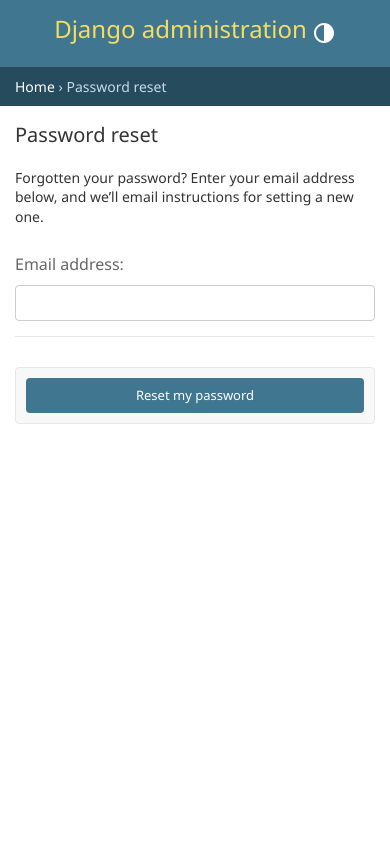
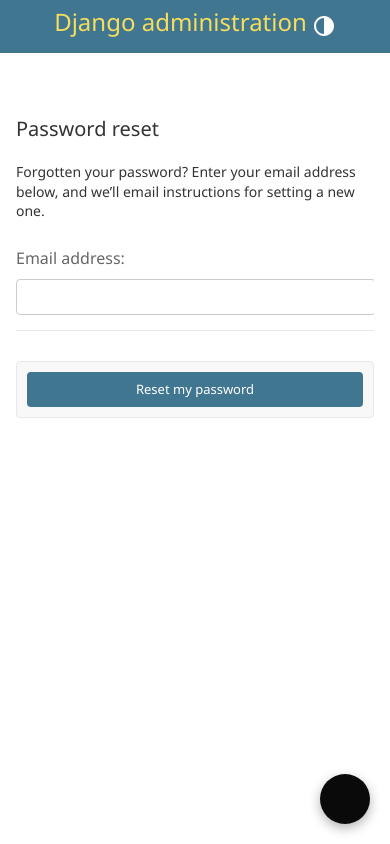
Before and after one commit to Linkindadaba/gadget-store, a Django app: page /accounts/password_reset/ in a window 390 px wide. Run offline with Django 5.2, Linux system fonts and the light colour scheme.

Commit message:
Add mobile-friendly sidebar to admin portal

```diff
--- /dev/null
+++ b/gadget_store/templates/admin/base.html
@@ -0,0 +1,99 @@
+{% extends "admin/base.html" %}
+{% load static %}
+
+{% block extrastyle %}
+{{ block.super }}
+<style>
+  @media (max-width: 768px) {
+    #container { margin: 0; padding: 0; }
+    #header {
+      position: fixed;
+      top: 0; left: 0; right: 0;
+      z-index: 1050;
+      padding: 0.5rem 1rem !important;
+    }
+    #header .branding { font-size: 1rem; }
+    #header .user-tools { display: none; }
+    #content { margin-top: 60px; padding: 1rem !important; }
+
+    /* Mobile sidebar */
+    #suit-side {
+      position: fixed;
+      top: 0; left: 0; bottom: 0;
+      width: 280px;
+      background: #1a1a1a;
+      z-index: 1100;
+      transform: translateX(-100%);
+      transition: transform 0.3s ease;
+      overflow-y: auto;
+      padding-top: 60px;
+    }
+    #suit-side.show { transform: translateX(0); }
+
+    /* Toggle button */
+    .sidebar-toggle {
+      display: block !important;
+      position: fixed;
+      bottom: 20px;
+      right: 20px;
+      z-index: 1060;
+      width: 50px;
+      height: 50px;
+      border-radius: 50%;
+      background: #0a0a0a;
+      color: #fff;
+      border: none;
+      box-shadow: 0 4px 12px rgba(0,0,0,0.3);
+    }
+    .sidebar-toggle i { font-size: 1.5rem; }
+
+    /* Overlay */
+    .sidebar-overlay {
+      display: none;
+      position: fixed;
+      top: 0; left: 0; right: 0; bottom: 0;
+      background: rgba(0,0,0,0.5);
+      z-index: 1090;
+    }
+    .sidebar-overlay.show { display: block; }
+
+    /* Menu items */
+    #suit-side ul li a {
+      color: rgba(255,255,255,0.8) !important;
+      padding: 12px 20px !important;
+      border-left: 3px solid transparent;
+    }
+    #suit-side ul li a:hover {
+      background: rgba(255,255,255,0.1);
+      border-left-color: #f5c518;
+    }
+    #suit-side .section { color: #f5c518 !important; font-weight: 600; }
+  }
+
+  @media (min-width: 769px) {
+    .sidebar-toggle, .sidebar-overlay { display: none !important; }
+  }
+</style>
+{% endblock %}
+
+{% block footer %}
+{{ block.super }}
+<div class="sidebar-overlay" onclick="toggleSidebar()"></div>
+<button class="sidebar-toggle" onclick="toggleSidebar()">
+  <i class="bi bi-list"></i>
+</button>
+
+<script>
+function toggleSidebar() {
+  document.getElementById('suit-side').classList.toggle('show');
+  document.querySelector('.sidebar-overlay').classList.toggle('show');
+}
+
+// Auto-close sidebar when clicking outside on mobile
+document.addEventListener('DOMContentLoaded', function() {
+  if (window.innerWidth < 769) {
+    document.getElementById('suit-side').classList.remove('show');
+  }
+});
+</script>
+{% endblock %}
--- a/gadget_store/templates/admin/index.html
+++ b/gadget_store/templates/admin/index.html
@@ -1,4 +1,4 @@
-{% extends "admin/base_site.html" %}
+{% extends "admin/base.html" %}
 {% load static %}
 {% block extrastyle %}
 <style>
--- a/gadget_store/templates/admin/set_discount.html
+++ b/gadget_store/templates/admin/set_discount.html
@@ -1,4 +1,4 @@
-{% extends "admin/base_site.html" %}
+{% extends "admin/base.html" %}
 {% block content %}
 <div class="container-fluid px-2 px-md-3 py-3">
   <h1 class="h3 mb-3">{{ title }}</h1>
```
